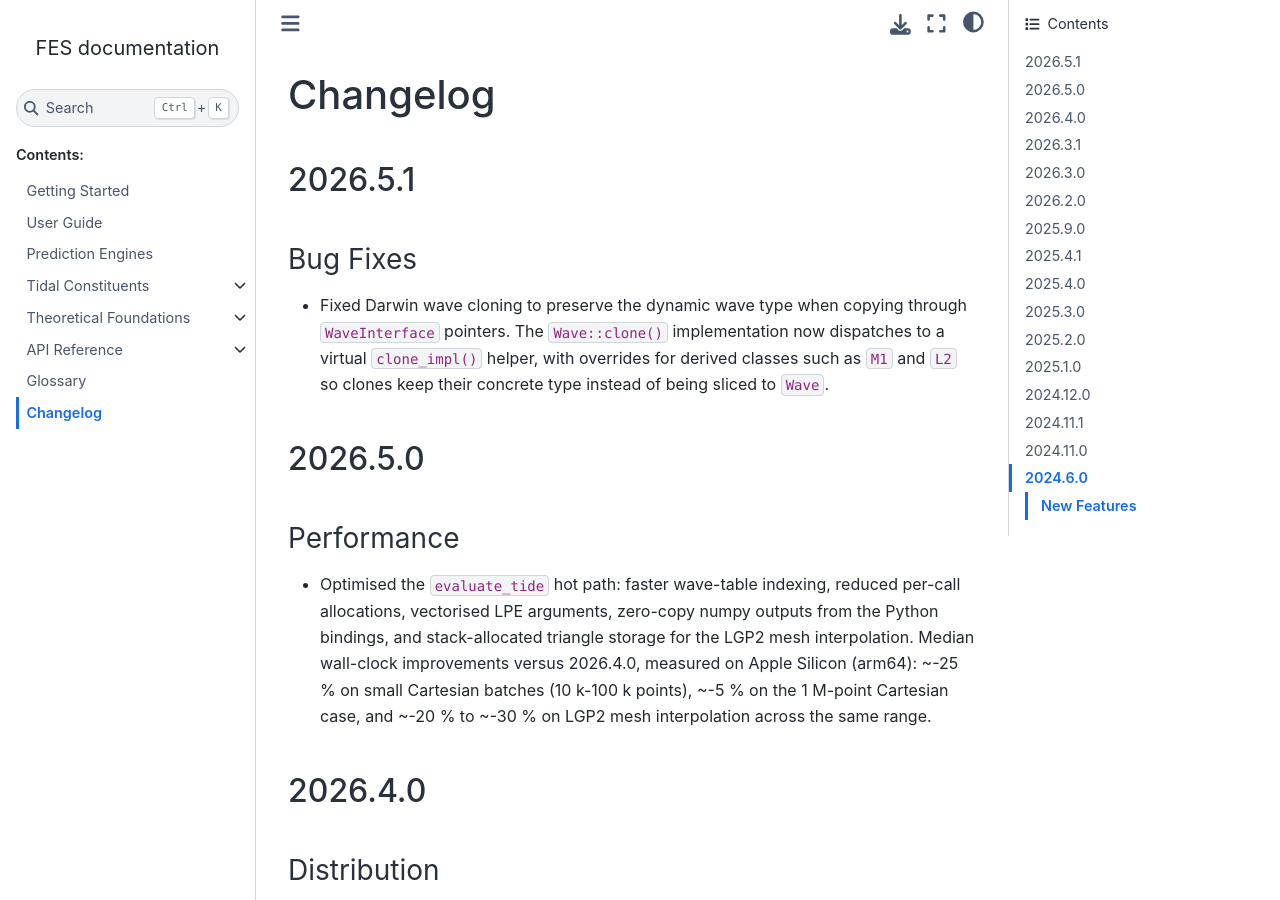
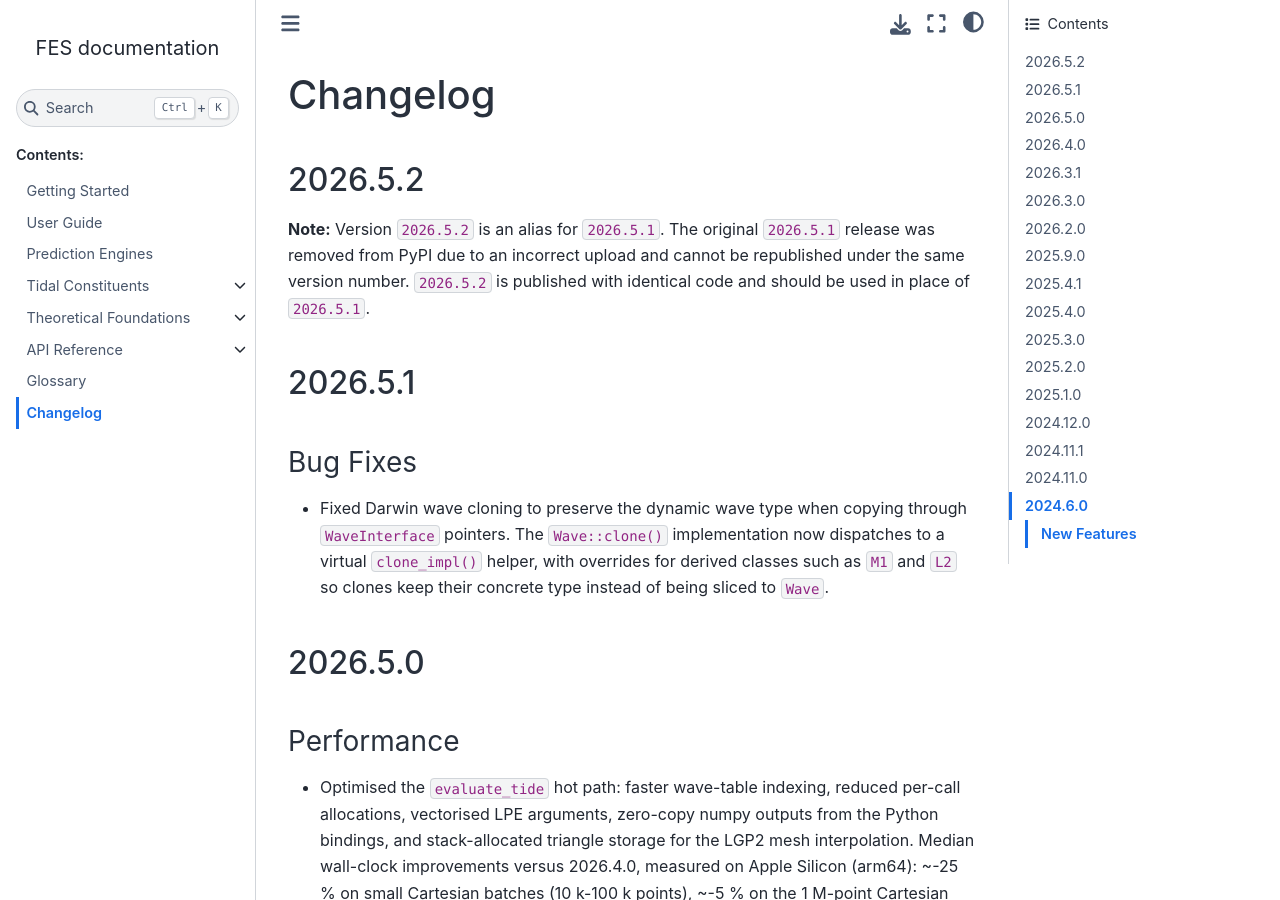
Before and after one commit to CNES/aviso-fes, a Sphinx documentation site: the page built from docs/source/changelog.rst, in a window 1280 px wide and 900 px high. Built offline with Sphinx 7.4.7 and the Sphinx Book theme 1.1.4, drawn with Linux system fonts in a browser that asks for light colours; pages that are not in the unit, such as notebooks, are missing from menus.

Commit message:
fix: update changelog for 2026.5.2 release as an alias for 2026.5.1 due to incorrect upload

```diff
--- a/docs/source/changelog.rst
+++ b/docs/source/changelog.rst
@@ -2,6 +2,14 @@
 
 Changelog
 #########
+
+2026.5.2
+========
+
+**Note:** Version ``2026.5.2`` is an alias for ``2026.5.1``. The original
+``2026.5.1`` release was removed from PyPI due to an incorrect upload and
+cannot be republished under the same version number. ``2026.5.2`` is published
+with identical code and should be used in place of ``2026.5.1``.
 
 2026.5.1
 ========
```
